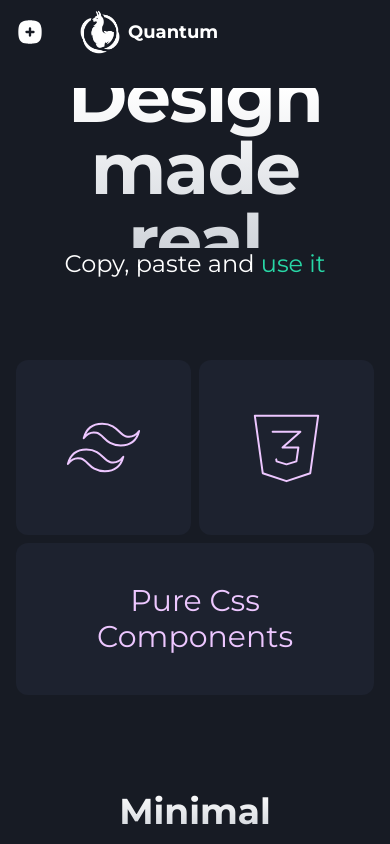
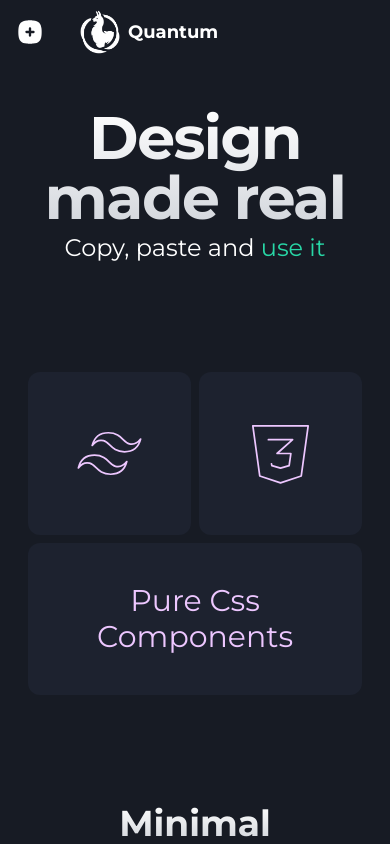
Before and after one commit to pa-ku/quantum_ui, a React (Vite) app: page / in a window 390 px wide. Shown: the top 844 px of the page. Built offline with nearby package versions, Linux system fonts and the light colour scheme.

Commit message:
home text center

```diff
--- a/src/pages/Home.jsx
+++ b/src/pages/Home.jsx
@@ -19,7 +19,7 @@ function Banner() {
   return (
     <>
       <div className="flex h-40 flex-col items-center justify-center">
-        <h1 className="flex h-full w-full items-center justify-center bg-gradient-to-t from-gray-300 to-white bg-clip-text text-center text-7xl font-semibold tracking-tight text-transparent">
+        <h1 className="flex h-full w-full items-center justify-center bg-gradient-to-t from-gray-300 to-white bg-clip-text text-center text-6xl font-semibold tracking-tight text-transparent md:text-7xl">
           Design made real
         </h1>
         <p className="text-2xl">
@@ -33,7 +33,7 @@ function Banner() {
 function Cards() {
   return (
     <>
-      <div className="grid grid-cols-2 gap-2 text-secundary-200">
+      <div className="grid grid-cols-2 gap-2 p-3 text-secundary-200 md:p-0">
         <div className="rounded-xl bg-[#1d222f] p-10">
           <svg
             className="h-full"
```
